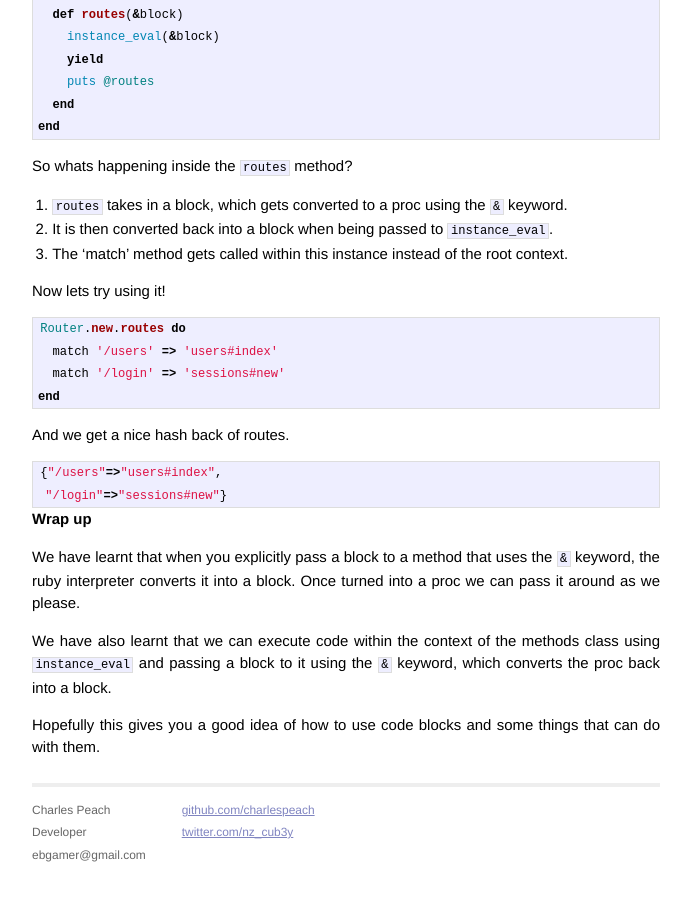
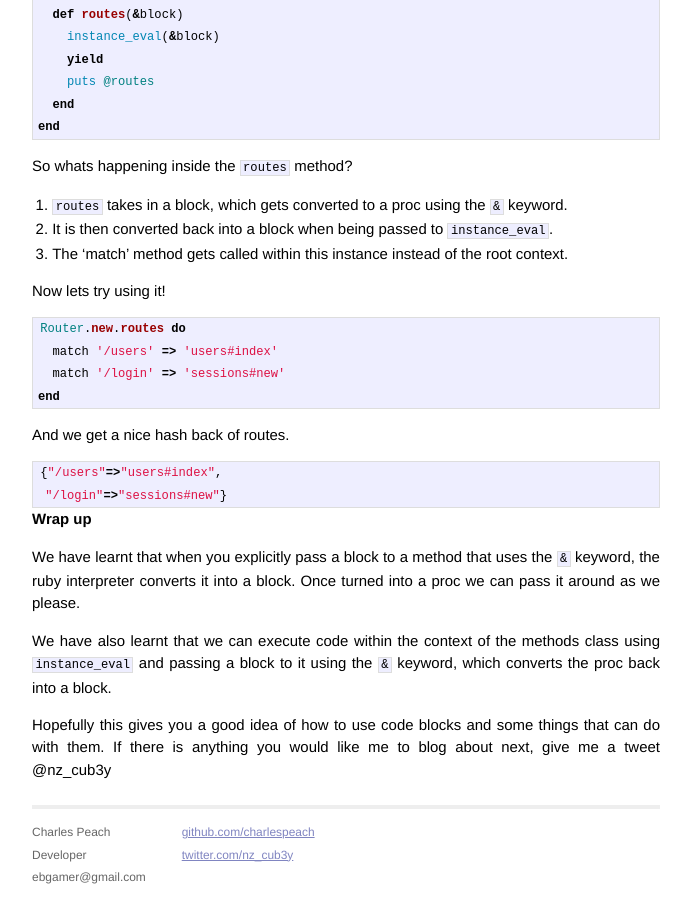
Before and after one commit to charlespeach/charlespeach.github.io, a Jekyll site: the page built from _posts/2013-12-26-blocks-procs-dsl-ruby.md, in a window 1280 px wide and 900 px high, scrolled down 1390 px. Shown: the whole window, without its empty margins (294-985 px from the left). Built offline with Jekyll 4.4.1, drawn with Linux system fonts in a browser that asks for light colours; Markdown is read by kramdown in place of the engine named in the settings; before the commit the page ends 2268 px from its top, so only the background shows below that.

Commit message:
Add a contact me section. Keen for more ideas and topics to blog about. Its fun to solve problems for people :D

```diff
--- a/_posts/2013-12-26-blocks-procs-dsl-ruby.md
+++ b/_posts/2013-12-26-blocks-procs-dsl-ruby.md
@@ -94,4 +94,4 @@ We have learnt that when you explicitly pass a block to a method that uses the `
 
 We have also learnt that we can execute code within the context of the methods class using `instance_eval` and passing a block to it using the `&` keyword, which converts the proc back into a block.
 
-Hopefully this gives you a good idea of how to use code blocks and some things that can do with them.
+Hopefully this gives you a good idea of how to use code blocks and some things that can do with them. If there is anything you would like me to blog about next, give me a tweet @nz_cub3y
```
